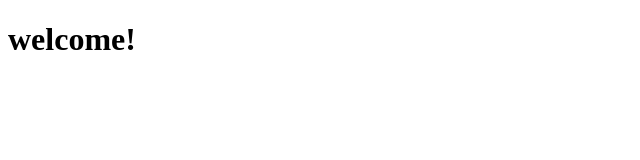
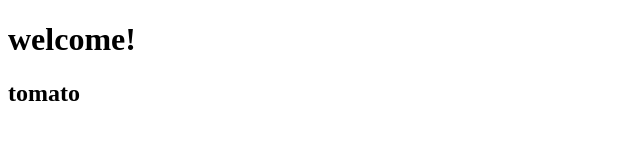
Before and after one commit to twayer/tot-test, a plain HTML site: page index.html in a window 1280 px wide. Shown: the whole page, without its empty margins (0-640 px from the left). Drawn offline with Linux system fonts and the light colour scheme.

Commit message:
add text

```diff
--- a/index.html
+++ b/index.html
@@ -8,5 +8,6 @@
 </head>
 <body>
     <h1>welcome!</h1>
+    <h2>tomato</h2>
 </body>
 </html>
```
